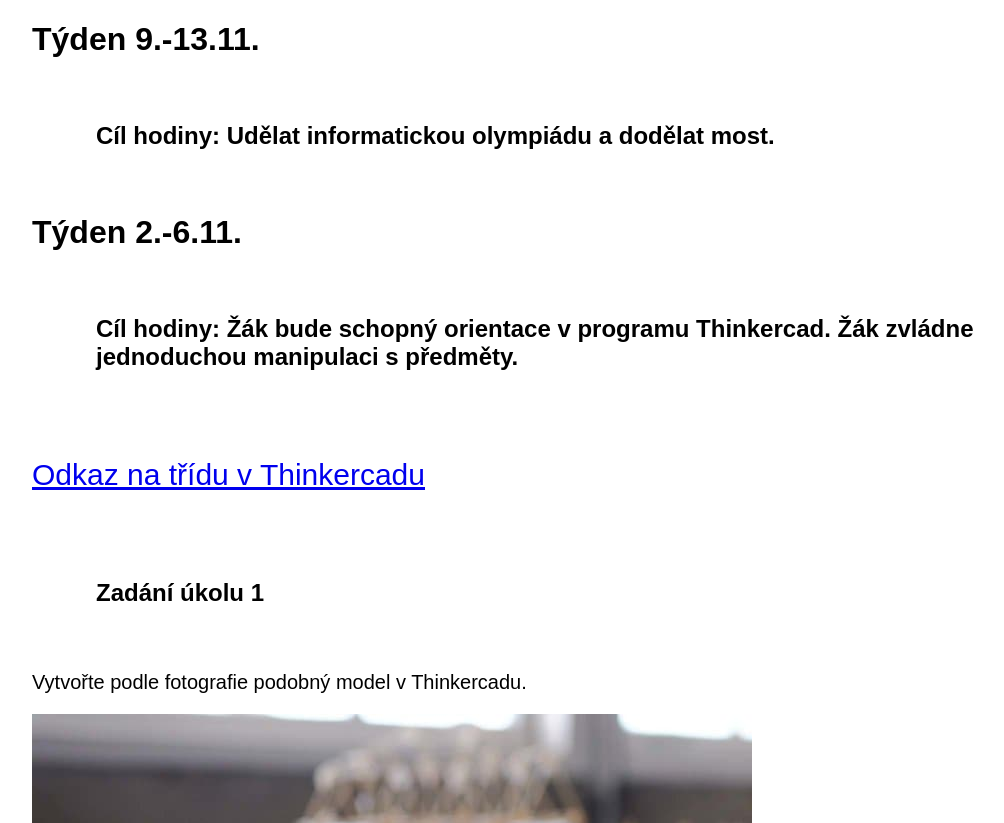
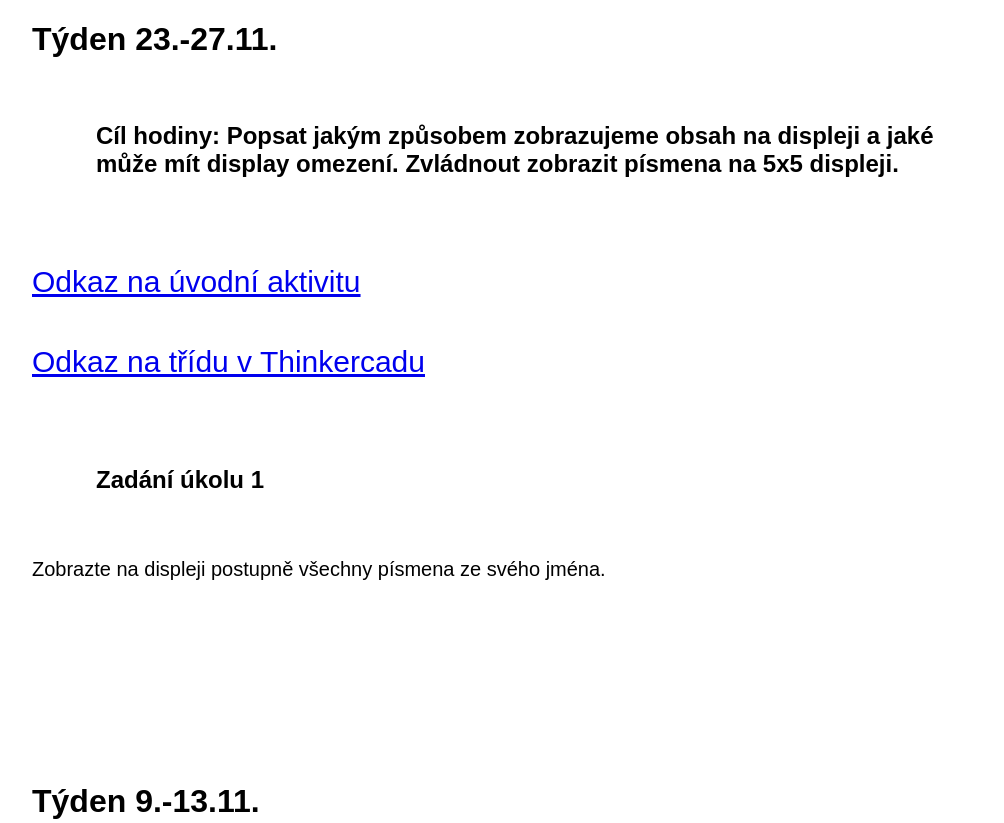
Before and after one commit to ucitelJanuska/ukoly, a plain HTML site: page devet.html in a window 1280 px wide. Shown: the top 823 px of the page, without its empty margins (96-1100 px from the left). Drawn offline with Linux system fonts and the light colour scheme.

Commit message:
Add files via upload

```diff
--- a/devet.html
+++ b/devet.html
@@ -8,6 +8,26 @@
 
 </head>
 <body>
+    <h1>Týden 23.-27.11.</h1>
+    <h2>Cíl hodiny: Popsat jakým způsobem zobrazujeme obsah na displeji a jaké může mít display omezení. Zvládnout zobrazit písmena na 5x5 displeji.</h2>
+
+    <div class="odkaz">
+        <a href="https://pixoguess.com/">Odkaz na úvodní aktivitu</a>
+    </div>
+
+    <div class="odkaz">
+        <a href="https://www.tinkercad.com/joinclass/NNXDANNPS">Odkaz na třídu v Thinkercadu</a>
+    </div>
+
+    <h2>Zadání úkolu 1</h2>
+    <p>Zobrazte na displeji postupně všechny písmena ze svého jména.
+    </p>
+
+    <div class="spacer"></div>
+
+
+
+
     <h1>Týden 9.-13.11.</h1>
     <h2>Cíl hodiny: Udělat informatickou olympiádu a dodělat most.</h2>
 
--- a/style.css
+++ b/style.css
@@ -49,3 +49,8 @@ a {
     text-align: center;
     font-size: 6vh;
 }
+
+
+.spacer {
+    height: 20vh;
+}
```
Also changed, not shown: learningapps.html (+10 -10 lines).
